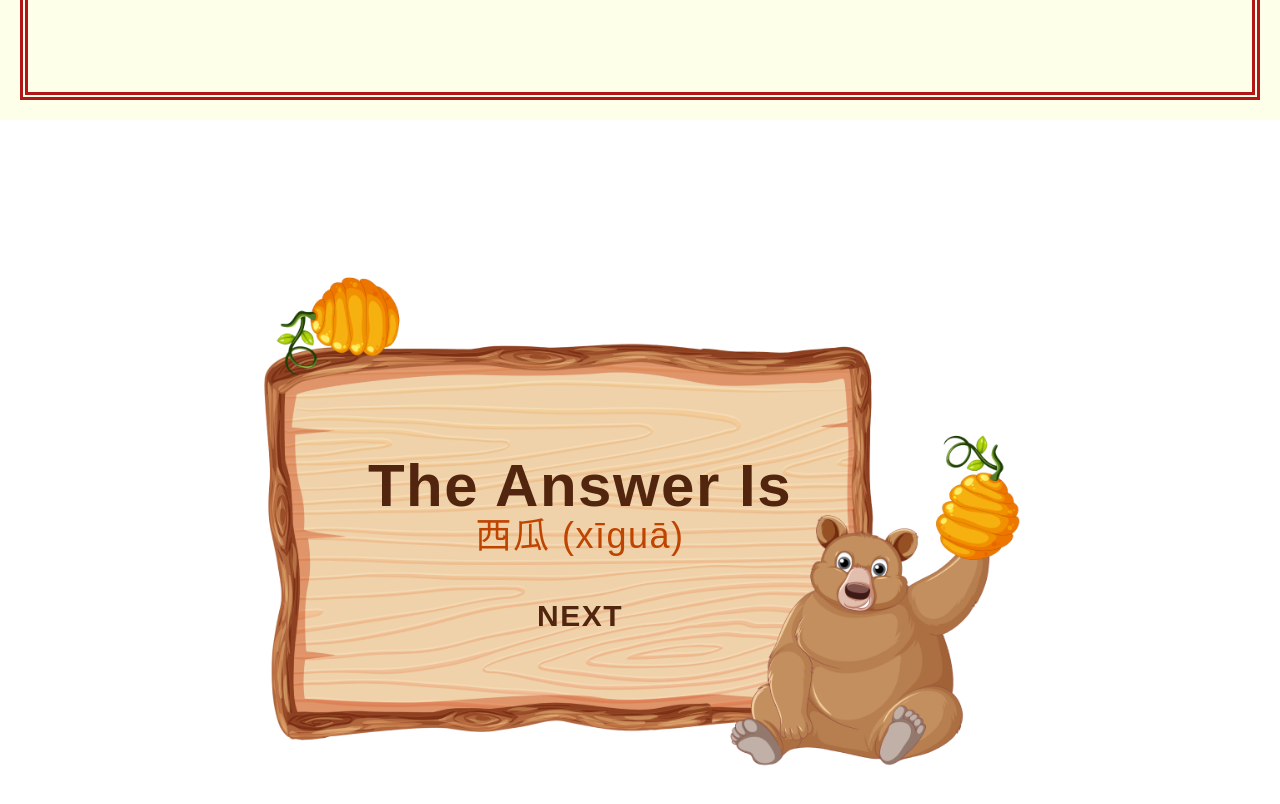
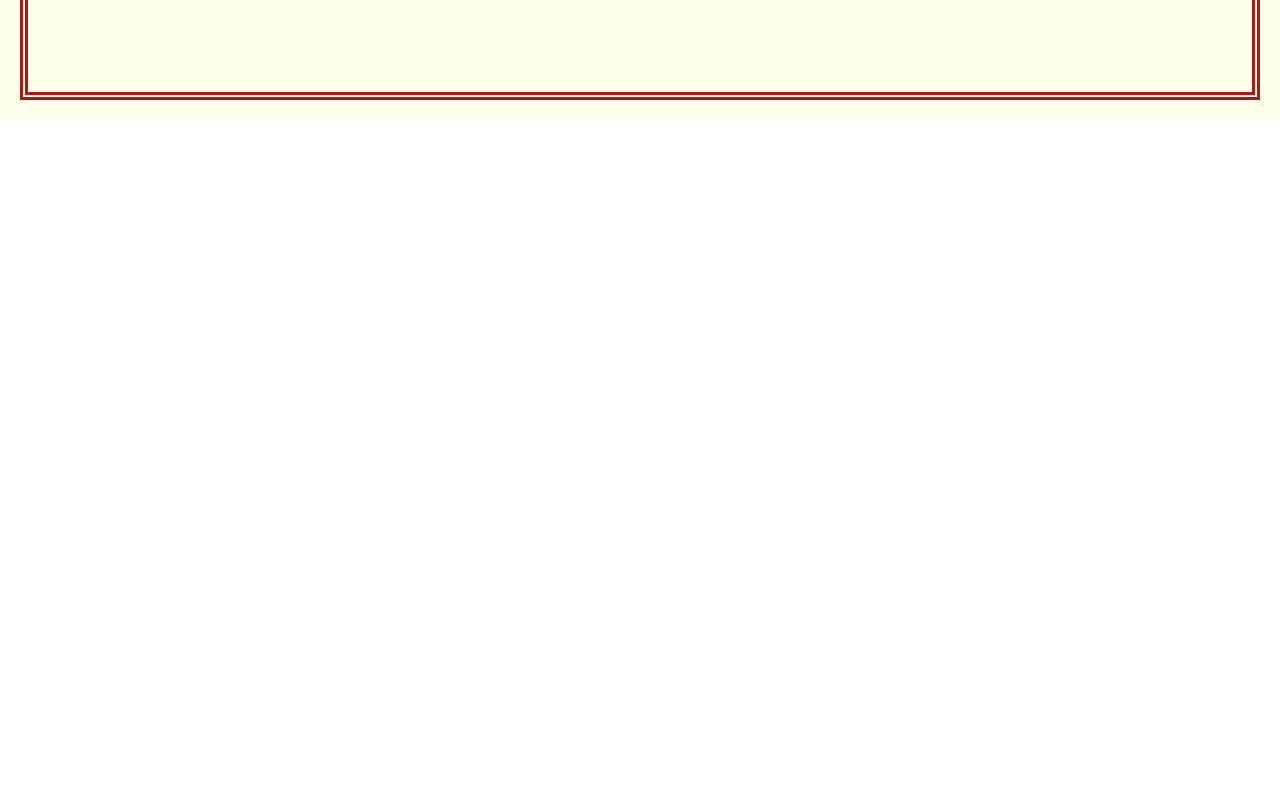
Before and after one commit to h88ych/PROJECT1-SEC-2-JaRernPorn, a Vue app in the folder PROJECT1-SEC-2-JaRernPorn/: page / in a window 1280 px wide. Shown: the part 680-1484 px from the top of the page. After the commit the page ends 800 px from the top, so only its background shows below. Built offline with nearby package versions, Linux system fonts and the light colour scheme; a web font is replaced by a local one.

Commit message:
update feature

```diff
--- a/PROJECT1-SEC-2-JaRernPorn/src/App.vue
+++ b/PROJECT1-SEC-2-JaRernPorn/src/App.vue
@@ -9,6 +9,12 @@ const options = ref([])
 const currentIndex = ref(0)
 const currentIndexCate = ref(0)
 const settingButton = ref(false)
+const showAnswer=ref(false)
+
+const handleNextBtn=()=>{
+  showAnswer.value=false
+  currentIndex.value++
+}
 
 //all page will add to this
 const allPage = reactive({
@@ -103,8 +109,12 @@ const checkAnswer = (selectedOption) => {
   showResult.value = true
   if (selectedOption === answer.value) {
     resultMessage.value = 'Correct!'
+    setTimeout(() => {
+    currentIndex.value++ // เลื่อนไปรูปถัดไป
+    showResult.value = false
+  }, 2000)
   } else {
-    resultMessage.value = 'Wrong! The answer is ... ' + answer.value
+    showAnswer.value=true
   }
 
   if (currentIndex.value === images[currentIndexCate.value].groups.length - 1) {
@@ -114,10 +124,7 @@ const checkAnswer = (selectedOption) => {
     return resultMessage.value
   }
 
-  setTimeout(() => {
-    currentIndex.value++ // เลื่อนไปรูปถัดไป
-    showResult.value = false // ไม่แสดงผลลัพธ์จากข้อที่แล้ว
-  }, 2000) // รอ 2 วิ
+
 }
 </script>
 
@@ -297,7 +304,7 @@ const checkAnswer = (selectedOption) => {
     class="playGame md:min-h-screen bg-main-bgColor"
     v-else-if="allPage.playgamePage"
   >
-    <div id="app" class="mx-auto max-w-screen-lg">
+    <div id="app" class="mx-auto max-w-screen-lg relative">
       <!-- <div class="-z-10 absolute">
         <img
           src="./assets/play-game/background.png"
@@ -402,7 +409,7 @@ const checkAnswer = (selectedOption) => {
   </section>
 
 <!-- Wrong popup  -->
-  <section >
+  <section v-if="showAnswer" class="absolute inset-0 flex justify-center items-center bg-black bg-opacity-75 z-50">
     <div id="body" class="w-full h-screen p-5 relative">
       <div
         class="w-full h-full relative text-center flex justify-center items-center"
@@ -423,12 +430,13 @@ const checkAnswer = (selectedOption) => {
               <div
                 class="text-answer-fontColor font-NotoSansSC font-medium lowercase text-sm relative sm:text-2xl md:text-4xl"
               >
-                西瓜 (xīguā)
+                {{ answer }}
               </div>
             </div>
             <button
               class="text-sm text-brownColor font-semibold font-alkatra tracking-wider relative right-7 bottom-3 hover:text-answer-fontColor sm:right-[50px] sm:top-[18px] sm:text-2xl md:text-3xl lg:right-[60px]"
-            >
+              @click="handleNextBtn"
+              >
               NEXT
             </button>
           </div>
```
